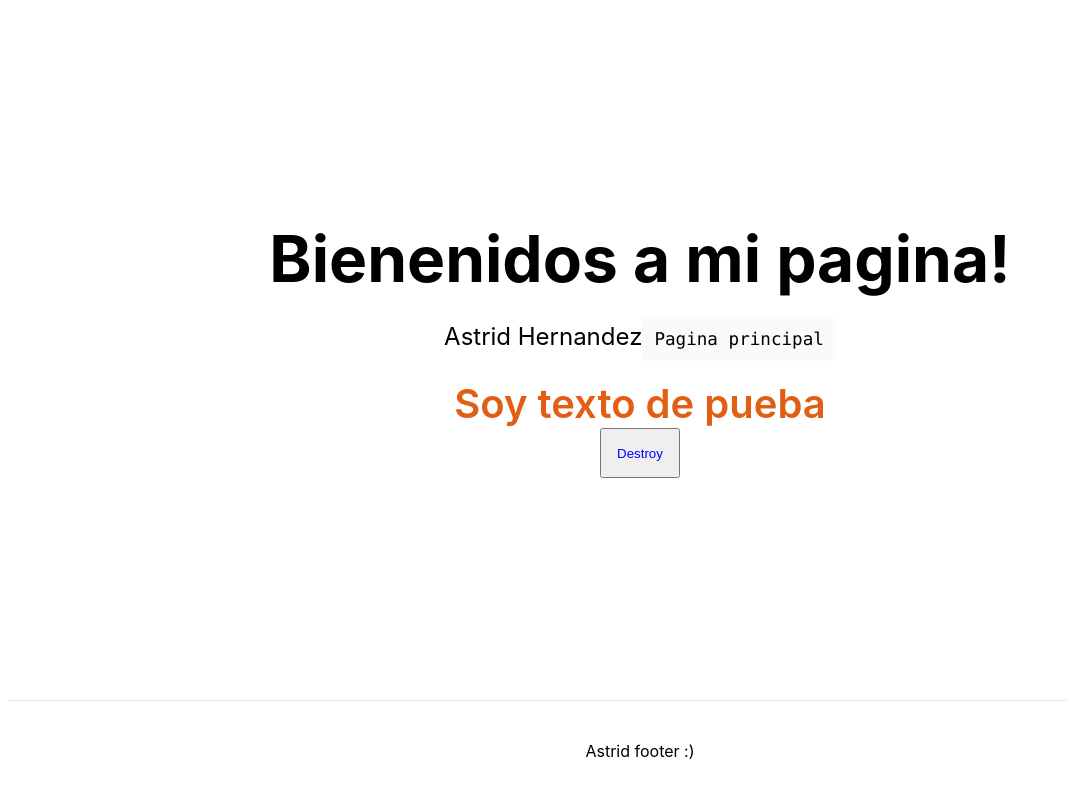
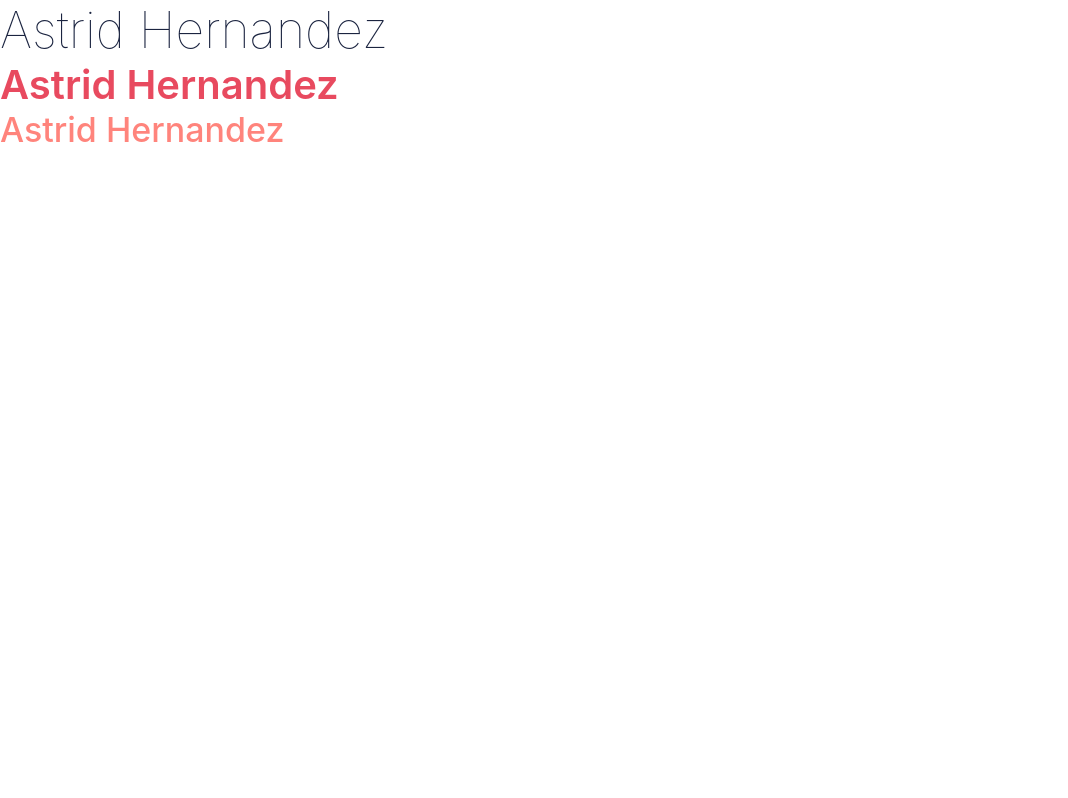
Before and after one commit to adivianahd/astridhd-yan-2021, a Next.js app: page / in a window 1280 px wide. Shown: the whole page, without its empty margins (0-1068 px from the left). Built offline with nearby package versions, Linux system fonts and the light colour scheme.

Commit message:
add colors at theme

```diff
--- a/components/Text.js
+++ b/components/Text.js
@@ -1,38 +1,10 @@
 import styled from "styled-components";
 
-const Sizes = {
-  "XXS": '12px',
-  "XS": '14px',
-  "SM": '16px',
-  "MD": '18px',
-  "LG": '20px',
-  "XL": '34px',
-  "XXL": '40px',
-};
-
-const Weights = {
-  "EXTRABOLD": '800',
-  "REGULAR": '500',
-  "BOLD": '600',
-  "LIGHT": '100',
-};
-
-const ColorStyle = {
-  "BLACK": '#000',
-  "COLOR": '#E05F14',
-  "MUTED": '#888888',
-  "WHITE": '#fff',
-  "ERROR": '#f00',
-  "GRAY": '#9b9b9b',
-  "DARKGRAY": '#474b4e',
-};
-
 export const TextStyled = styled.div`
-  ${props => `font-size: ${Sizes[props.size]};` }
-  ${props => `font-weight: ${Weights[props.weight]};` }
-  ${props => `color: ${ColorStyle[props.color]};` }
+  ${({theme ,size}) => `font-size: ${theme.text.size[size]};`}
+  ${({theme ,color}) => `color: ${theme.text.colors[color]};`}
+  ${({theme ,weight}) => `font-weight: ${theme.text.weights[weight]};`}
 `;
-
 
 function Text (props) {
   return(
--- a/pages/index.js
+++ b/pages/index.js
@@ -1,32 +1,18 @@
 import Head from 'next/head';
-import styles from '../styles/Home.module.css';
 import Text from '../components/Text';
-import Button from '../components/MyButton';
 
 export default function Home() {
   return (
-    <div className={styles.container}>
+    <div>
       <Head>
         <title>Astrid Hernandez</title>
       </Head>
 
-      <main className={styles.main}>
-        <h1 className={styles.title}>
-          Bienenidos a mi pagina!
-        </h1>
-
-        <p className={styles.description}>
-          Astrid Hernandez
-          <code className={styles.code}>Pagina principal</code>
-        </p>
-        <Text size={'XXL'} color={'COLOR'} weight={'BOLD'}>Soy texto de pueba</Text>
-
-        <Button/>
+      <main>
+        <Text size={'XXXL'} color={'primary'} weight={'light'}>Astrid Hernandez</Text>
+        <Text size={'XXL'} color={'accent'} weight={'bold'}>Astrid Hernandez</Text>
+        <Text size={'XL'} color={'muted'} weight={'regular'}>Astrid Hernandez</Text>
       </main>
-
-      <footer className={styles.footer}>
-        <div>Astrid footer :)</div>
-      </footer>
     </div>
   )
 }
--- a/styles/Home.module.css
+++ /dev/null
@@ -1,121 +0,0 @@
-.container {
-  min-height: 100vh;
-  padding: 0 0.5rem;
-  display: flex;
-  flex-direction: column;
-  justify-content: center;
-  align-items: center;
-}
-
-.main {
-  padding: 5rem 0;
-  flex: 1;
-  display: flex;
-  flex-direction: column;
-  justify-content: center;
-  align-items: center;
-}
-
-.footer {
-  width: 100%;
-  height: 100px;
-  border-top: 1px solid #eaeaea;
-  display: flex;
-  justify-content: center;
-  align-items: center;
-}
-
-.footer img {
-  margin-left: 0.5rem;
-}
-
-.footer a {
-  display: flex;
-  justify-content: center;
-  align-items: center;
-}
-
-.title a {
-  color: #0070f3;
-  text-decoration: none;
-}
-
-.title a:hover,
-.title a:focus,
-.title a:active {
-  text-decoration: underline;
-}
-
-.title {
-  margin: 0;
-  line-height: 1.15;
-  font-size: 4rem;
-}
-
-.title,
-.description {
-  text-align: center;
-}
-
-.description {
-  line-height: 1.5;
-  font-size: 1.5rem;
-}
-
-.code {
-  background: #fafafa;
-  border-radius: 5px;
-  padding: 0.75rem;
-  font-size: 1.1rem;
-  font-family: Menlo, Monaco, Lucida Console, Liberation Mono, DejaVu Sans Mono,
-    Bitstream Vera Sans Mono, Courier New, monospace;
-}
-
-.grid {
-  display: flex;
-  flex-direction: row;
-  flex-wrap: wrap;
-  max-width: 100%;
-  margin-top: 3rem;
-}
-
-.card {
-  margin: 1rem;
-  flex-basis: 30%;
-  padding: 1.5rem;
-  text-align: left;
-  color: inherit;
-  text-decoration: none;
-  border: 1px solid #eaeaea;
-  border-radius: 10px;
-  transition: color 0.15s ease, border-color 0.15s ease;
-}
-
-.card:hover,
-.card:focus,
-.card:active {
-  color: #0070f3;
-  border-color: #0070f3;
-}
-
-.card h3 {
-  margin: 0 0 1rem 0;
-  font-size: 1.5rem;
-}
-
-.card p {
-  margin: 0;
-  font-size: 1.25rem;
-  line-height: 1.5;
-}
-
-.logo {
-  height: 1em;
-}
-
-@media (max-width: 100%) {
-  .grid {
-    width: 100%;
-    flex-direction: column;
-  }
-}
--- a/styles/theme.js
+++ b/styles/theme.js
@@ -1,5 +1,33 @@
 export default {
-  color : "#f00",
-  unit : (n) => `${n * 4}px`,
-  background: "#00f",
+  unit: (n) => `${n * 4}px`,
+
+  background: {
+    primary: '#FFE1D9',
+    white: '#fff',
+  },
+
+  text: {
+    size: {
+      XXS: '12px',
+      XS: '14px',
+      SM: '16px',
+      MD: '18px',
+      LG: '20px',
+      XL: '34px',
+      XXL: '40px',
+      XXXL: '50px'
+    },
+    colors: {
+      primary: '#1B2440',
+      accent: '#E84A5F',
+      muted: '#FF847C',
+      white: '#fff',
+    },
+    weights: {
+      extrabold: '900',
+      regular: '500',
+      bold: '600',
+      light: '100',
+    }
+  }
 }
```
